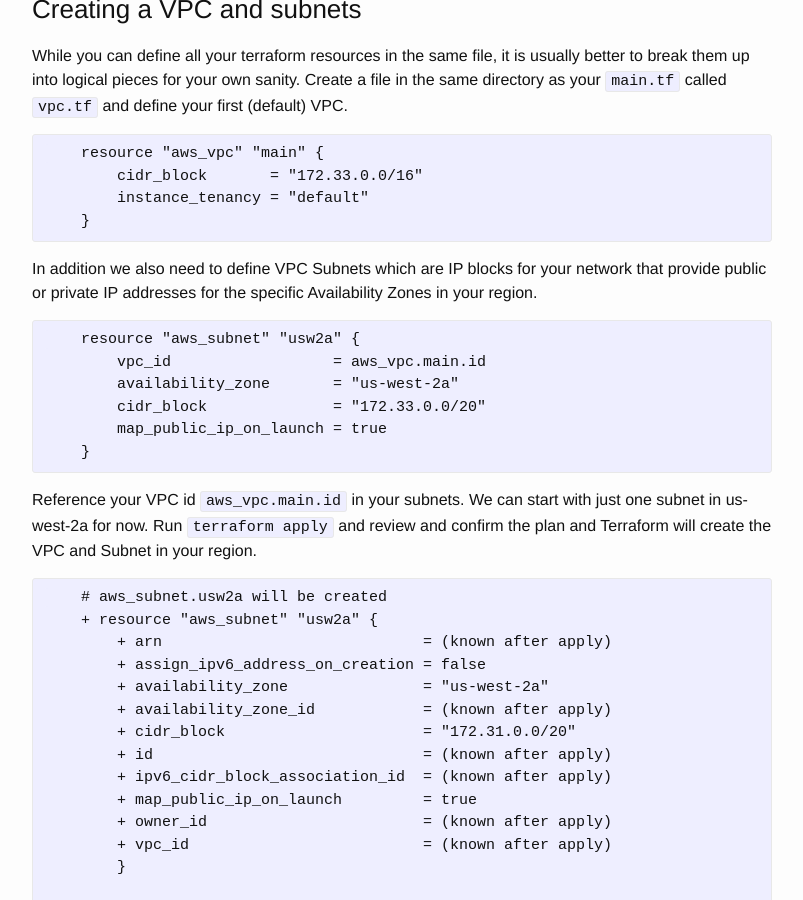
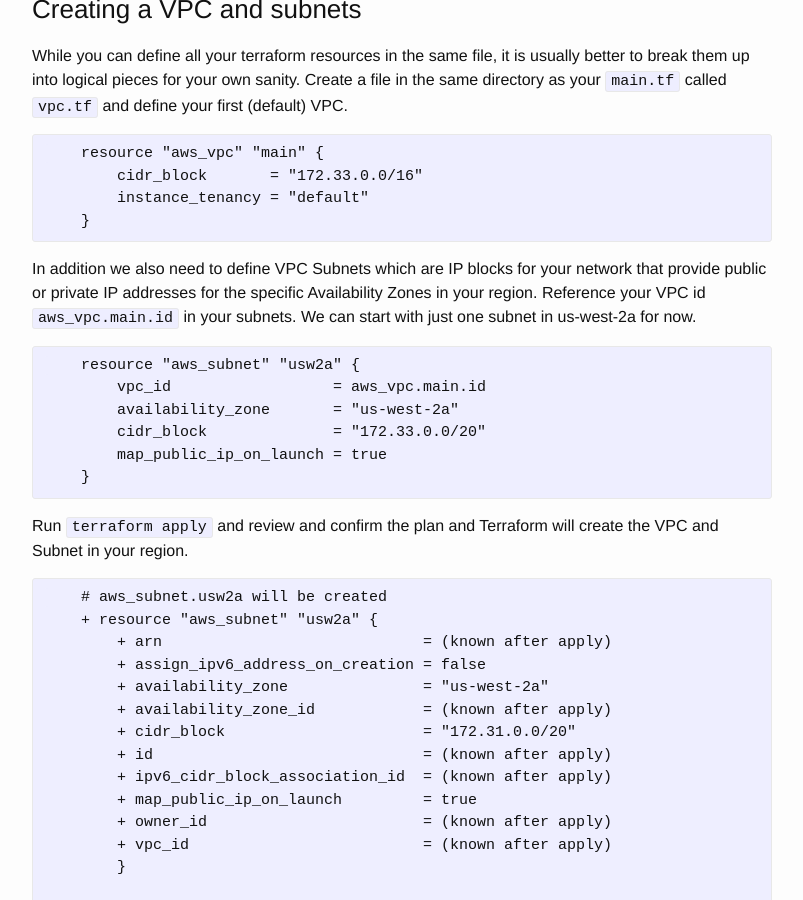
Before and after one commit to pdizz/pdizz.github.io, a Jekyll site: the page built from _posts/2020-09-22-provisioning-a-minecraft-server-with-terraform-03.markdown, in a window 1280 px wide and 900 px high, scrolled down 315 px. Shown: the whole window, without its empty margins (238-1041 px from the left). Built offline with Jekyll 4.4.1, drawn with Linux system fonts in a browser that asks for light colours; part of the change alters nothing that is shown.

Commit message:
move sentences

```diff
--- a/_posts/2020-09-22-provisioning-a-minecraft-server-with-terraform-03.markdown
+++ b/_posts/2020-09-22-provisioning-a-minecraft-server-with-terraform-03.markdown
@@ -20,7 +20,7 @@ While you can define all your terraform resources in the same file, it is usuall
     }
 {% endhighlight %}
 
-In addition we also need to define VPC Subnets which are IP blocks for your network that provide public or private IP addresses for the specific Availability Zones in your region.
+In addition we also need to define VPC Subnets which are IP blocks for your network that provide public or private IP addresses for the specific Availability Zones in your region. Reference your VPC id `aws_vpc.main.id` in your subnets. We can start with just one subnet in us-west-2a for now.
 
 {% highlight text %}
     resource "aws_subnet" "usw2a" {
@@ -31,7 +31,7 @@ In addition we also need to define VPC Subnets which are IP blocks for your netw
     }
 {% endhighlight %}
 
-Reference your VPC id `aws_vpc.main.id` in your subnets. We can start with just one subnet in us-west-2a for now. Run `terraform apply` and review and confirm the plan and Terraform will create the VPC and Subnet in your region.
+Run `terraform apply` and review and confirm the plan and Terraform will create the VPC and Subnet in your region.
 
 {% highlight text %}
     # aws_subnet.usw2a will be created
```
